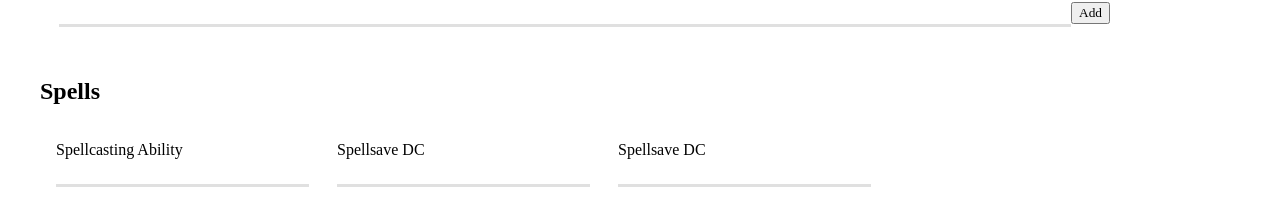
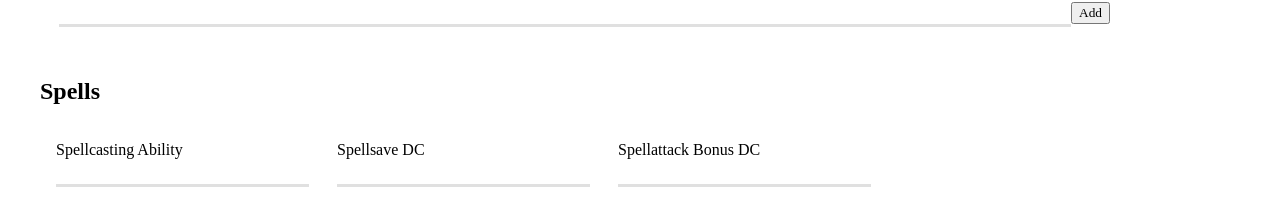
Before and after one commit to zouroboros/dnd-pad, a Svelte app: page / in a window 1280 px wide. Shown: the part 2510-2734 px from the top of the page. Built offline with nearby package versions, Linux system fonts and the light colour scheme; a web font is replaced by a local one.

Commit message:
Changed incorrect label for spell attack bonus.

```diff
--- a/src/Spells.svelte
+++ b/src/Spells.svelte
@@ -52,7 +52,7 @@
     <input id="spellsave-dc" type="number" bind:value={character.spellsaveDc} />
   </div>
   <div class="stat-box">
-    <label for="spellattack-bonus">Spellsave DC</label>
+    <label for="spellattack-bonus">Spellattack Bonus DC</label>
     <input id="spellattack-bonus" type="number" bind:value={character.spellattackBonus} />
   </div>
 </div>
```
